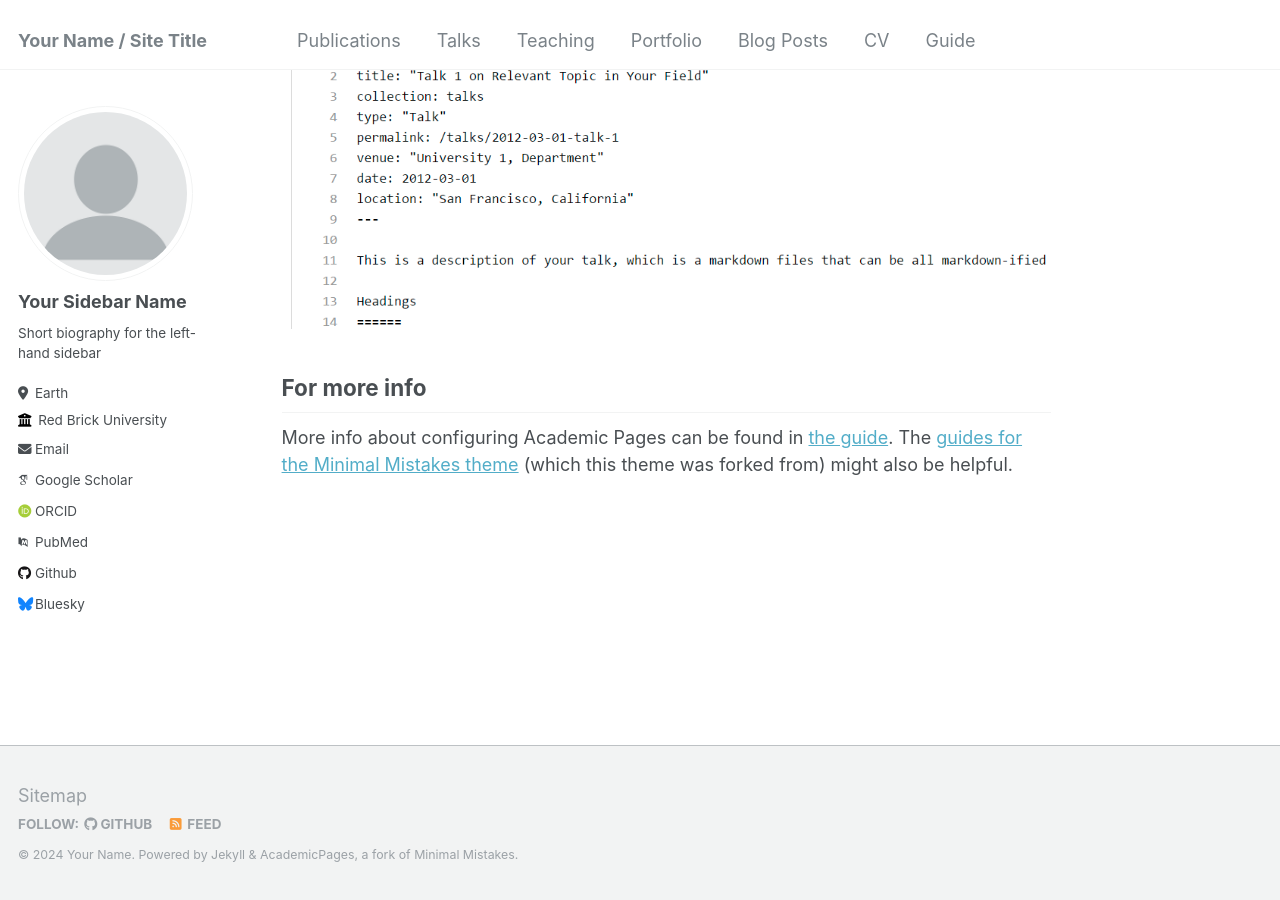
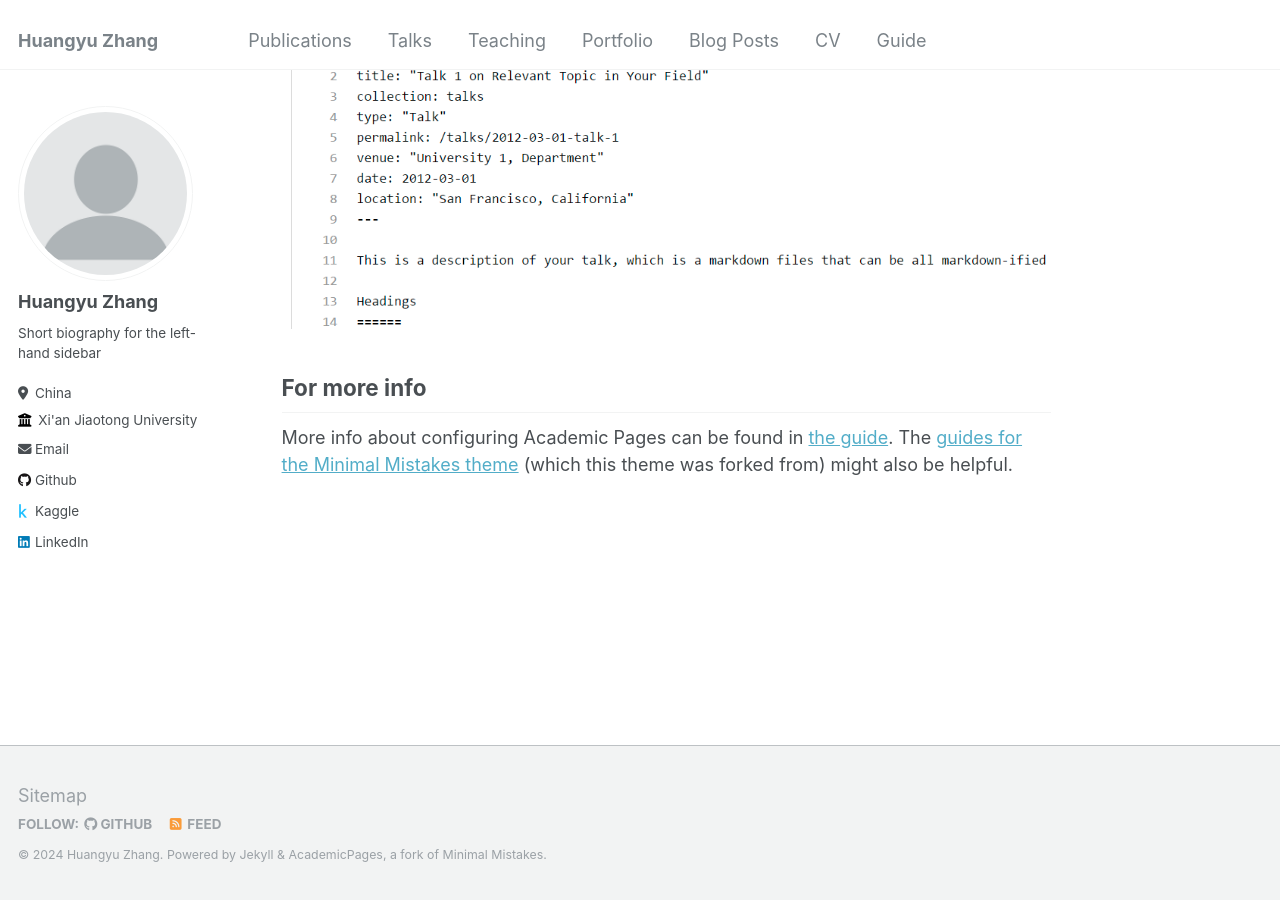
Before and after one commit to DavidZhang0710/DavidZhang0710.github.io, a Jekyll site: the page built from _pages/about.md, in a window 1280 px wide and 900 px high, scrolled down 2660 px. Built offline with Jekyll 4.4.1, drawn with Linux system fonts in a browser that asks for light colours; some web fonts are replaced.

Commit message:
feat: update info

```diff
--- a/_config.yml
+++ b/_config.yml
@@ -8,13 +8,13 @@
 
 # Basic Site Settings
 locale                   : "en-US"
-title                    : "Your Name / Site Title"
+title                    : "Huangyu Zhang"
 title_separator          : "-"
-name                     : &name "Your Name"
+name                     : &name "Huangyu Zhang"
 description              : &description "personal description"
-url                      : https://academicpages.github.io # the base hostname & protocol for your site e.g. "https://mmistakes.github.io"
+url                      : https://davidzhang0710.github.io # the base hostname & protocol for your site e.g. "https://mmistakes.github.io"
 baseurl                  : "" # the subpath of your site, e.g. "/blog"
-repository               : "academicpages/academicpages.github.io"
+repository               : "davidzhang0710/davidzhang0710.github.io"
 
 # Site Author - The following control what appear as part of the author content on the side bar.
 #               If a field is blank the icon and link will not appear, otherwise it will be shown.
@@ -22,33 +22,33 @@ repository               : "academicpages/academicpages.github.io"
 author:
   # Biographic information
   avatar           : "profile.png"
-  name             : "Your Sidebar Name"
+  name             : "Huangyu Zhang"
   pronouns         : # example: "she/her"
   bio              : "Short biography for the left-hand sidebar"
-  location         : "Earth"
-  employer         : "Red Brick University"
+  location         : "China"
+  employer         : "Xi'an Jiaotong University"
   uri              : # URL
-  email            : "none@example.org"
+  email            : "zhanghuangyu0710@gmail.com"
 
   # Academic websites
   arxiv            : # URL - Update with the correct link to your profile
-  googlescholar    : "https://scholar.google.com/citations?user=PS_CX0AAAAAJ"
+  googlescholar    : # URL
   impactstory      : # URL
-  orcid            : "http://orcid.org/yourorcidurl"
+  orcid            : # URL
   semantic         : # URL
-  pubmed           : "https://www.ncbi.nlm.nih.gov/pubmed/?term=john+snow"
+  pubmed           : # URL
   researchgate     : # URL
 
   # Repositories and software development
   bitbucket        : # Username - Update with your username on the site
   codepen          : # Username
   dribbble         : # Username
-  github           : "academicpages"
-  kaggle           : # Username
+  github           : "Davidzhang0710"
+  kaggle           : "topoojuly"
   stackoverflow    : # User number or user number and name (i.e., use "1" or "1/jeff-atwood")
 
   # Social media
-  bluesky          : "bsky.app" # Replace this with you Bluesky username
+  bluesky          : # Replace this with you Bluesky username
   facebook         : # Username
   flickr           : # Username
   foursquare       : # Username
@@ -57,7 +57,7 @@ author:
   keybase          : # Username
   instagram        : # Username
   lastfm           : # Username
-  linkedin         : # Username
+  linkedin         : "黄宇-张-5436a62b8"
   mastodon         : # URL
   medium           : # URL
   pinterest        : # Username
```
